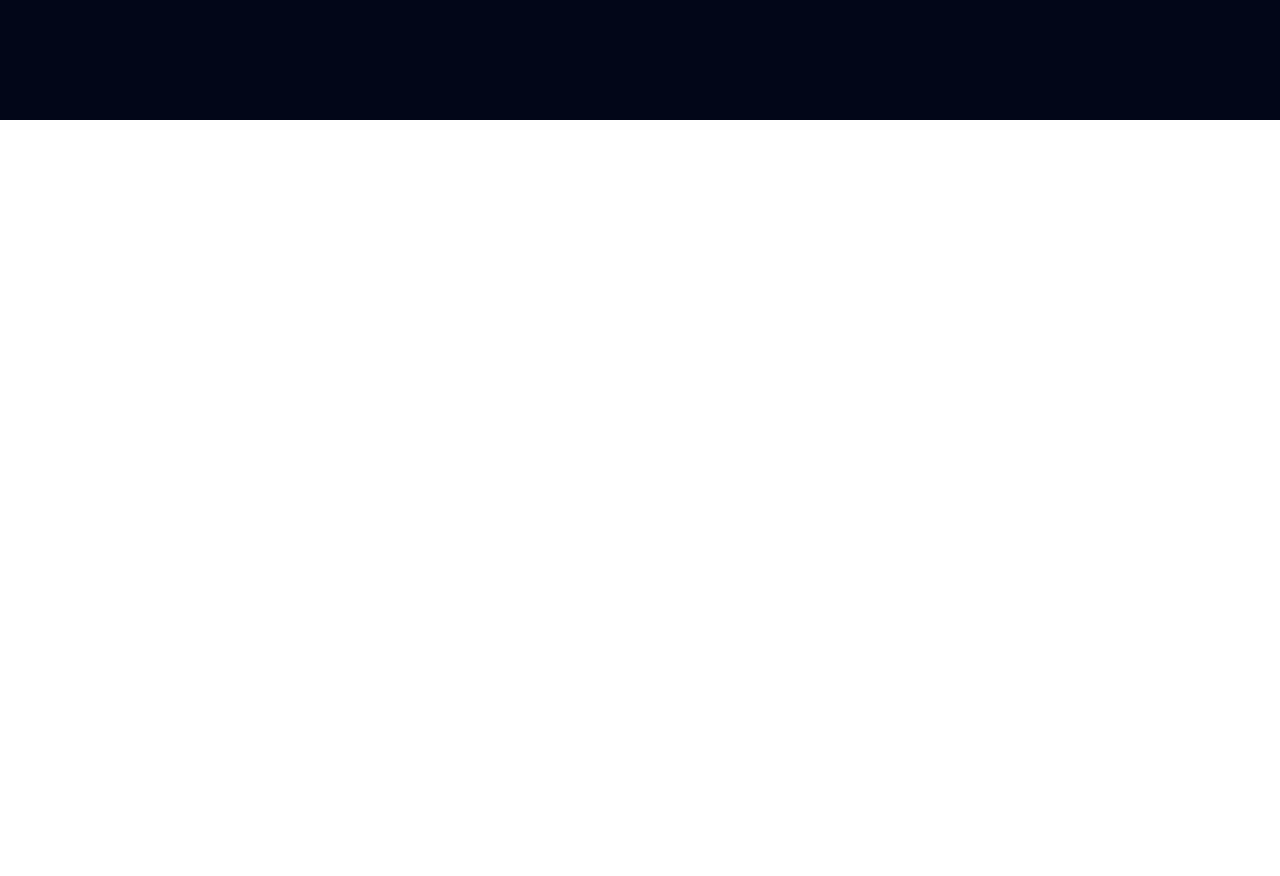
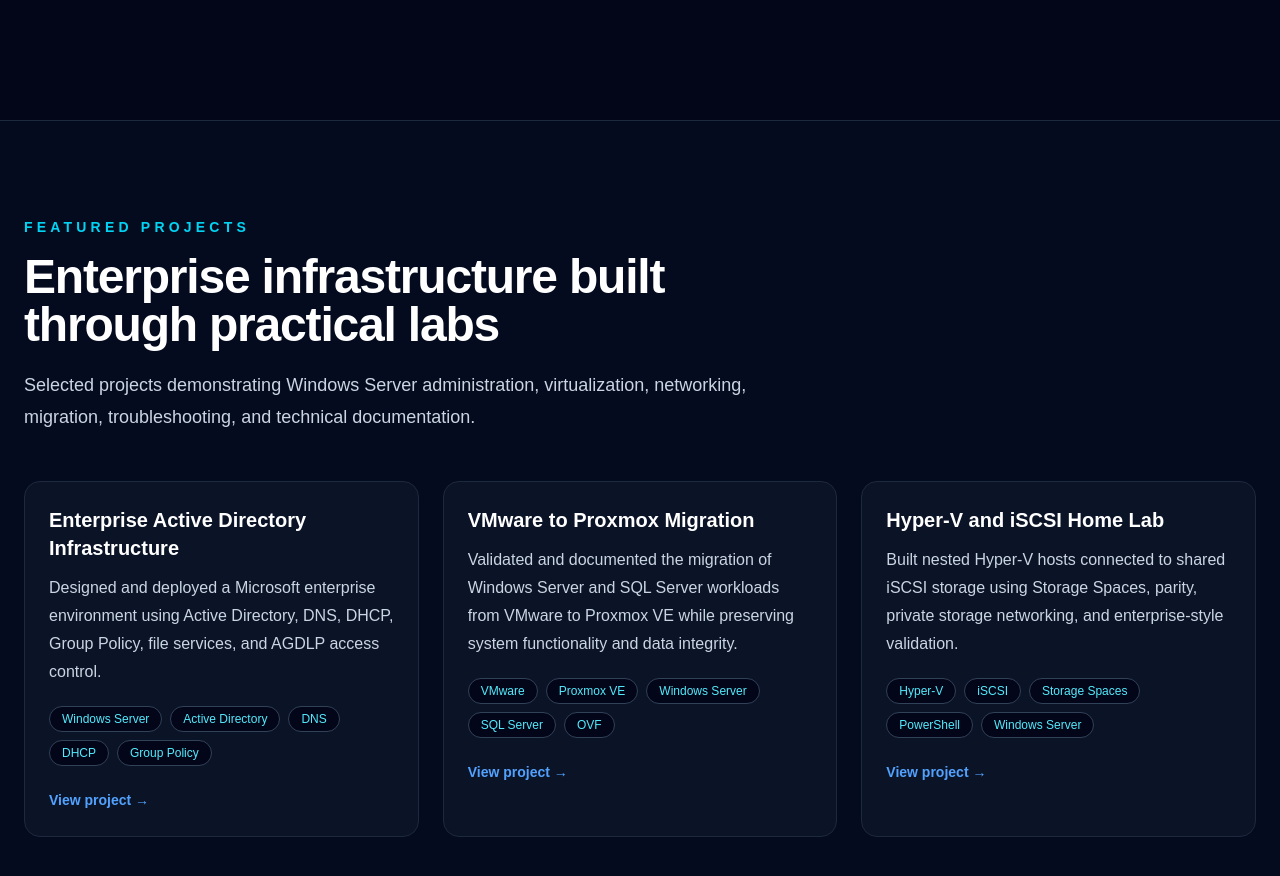
Before and after one commit to Zeyad-Admin/zeyadlabs, a Next.js app: page / in a window 1280 px wide. Shown: the part 680-1556 px from the top of the page. Before the commit the page ends 800 px from the top, so only its background shows below. Built offline with nearby package versions, Linux system fonts and the light colour scheme.

Commit message:
feat: add featured projects section

```diff
--- a/src/app/page.tsx
+++ b/src/app/page.tsx
@@ -1,10 +1,12 @@
 import Navbar from "@/components/layout/Navbar";
+import ProjectCard from "@/components/projects/ProjectCard";
 import Button from "@/components/ui/Button";
 
 export default function Home() {
   return (
     <main className="min-h-screen bg-slate-950 text-white">
       <Navbar />
+
       <section className="mx-auto flex min-h-screen max-w-7xl flex-col items-center justify-center px-6 pt-24 text-center">
         <p className="mb-4 text-sm font-semibold uppercase tracking-[0.3em] text-cyan-400">
           Enterprise Infrastructure • Cloud • Networking
@@ -15,17 +17,75 @@
         </h1>
 
         <p className="mt-6 max-w-3xl text-lg leading-8 text-slate-300 md:text-xl">
-          Building enterprise-grade infrastructure solutions with Windows Server,
-          Hyper-V, Azure, Microsoft 365, Networking, Virtualization, and
+          Building enterprise-grade infrastructure solutions with Windows
+          Server, Hyper-V, Azure, Microsoft 365, Networking, Virtualization, and
           Automation.
         </p>
 
         <div className="mt-10 flex flex-col gap-4 sm:flex-row">
           <Button>View Projects</Button>
+          <Button variant="secondary">Download Resume</Button>
+        </div>
+      </section>
 
-          <Button variant="secondary">
-            Download Resume
-          </Button>
+      <section
+        id="projects"
+        className="border-t border-slate-800 bg-slate-900/30 px-6 py-24"
+      >
+        <div className="mx-auto max-w-7xl">
+          <div className="max-w-3xl">
+            <p className="text-sm font-semibold uppercase tracking-[0.3em] text-cyan-400">
+              Featured Projects
+            </p>
+
+            <h2 className="mt-4 text-3xl font-bold tracking-tight text-white md:text-5xl">
+              Enterprise infrastructure built through practical labs
+            </h2>
+
+            <p className="mt-5 text-lg leading-8 text-slate-300">
+              Selected projects demonstrating Windows Server administration,
+              virtualization, networking, migration, troubleshooting, and
+              technical documentation.
+            </p>
+          </div>
+
+          <div className="mt-12 grid gap-6 lg:grid-cols-3">
+            <ProjectCard
+              title="Enterprise Active Directory Infrastructure"
+              description="Designed and deployed a Microsoft enterprise environment using Active Directory, DNS, DHCP, Group Policy, file services, and AGDLP access control."
+              technologies={[
+                "Windows Server",
+                "Active Directory",
+                "DNS",
+                "DHCP",
+                "Group Policy",
+              ]}
+            />
+
+            <ProjectCard
+              title="VMware to Proxmox Migration"
+              description="Validated and documented the migration of Windows Server and SQL Server workloads from VMware to Proxmox VE while preserving system functionality and data integrity."
+              technologies={[
+                "VMware",
+                "Proxmox VE",
+                "Windows Server",
+                "SQL Server",
+                "OVF",
+              ]}
+            />
+
+            <ProjectCard
+              title="Hyper-V and iSCSI Home Lab"
+              description="Built nested Hyper-V hosts connected to shared iSCSI storage using Storage Spaces, parity, private storage networking, and enterprise-style validation."
+              technologies={[
+                "Hyper-V",
+                "iSCSI",
+                "Storage Spaces",
+                "PowerShell",
+                "Windows Server",
+              ]}
+            />
+          </div>
         </div>
       </section>
     </main>
--- /dev/null
+++ b/src/components/projects/ProjectCard.tsx
@@ -0,0 +1,37 @@
+type ProjectCardProps = {
+  title: string;
+  description: string;
+  technologies: string[];
+};
+
+export default function ProjectCard({
+  title,
+  description,
+  technologies,
+}: ProjectCardProps) {
+  return (
+    <article className="rounded-2xl border border-slate-800 bg-slate-900/70 p-6 transition hover:-translate-y-1 hover:border-cyan-400/50">
+      <h3 className="text-xl font-bold text-white">{title}</h3>
+
+      <p className="mt-3 leading-7 text-slate-300">{description}</p>
+
+      <div className="mt-5 flex flex-wrap gap-2">
+        {technologies.map((technology) => (
+          <span
+            key={technology}
+            className="rounded-full border border-slate-700 bg-slate-950 px-3 py-1 text-xs font-medium text-cyan-300"
+          >
+            {technology}
+          </span>
+        ))}
+      </div>
+
+      <a
+        href="#"
+        className="mt-6 inline-flex text-sm font-semibold text-blue-400 transition hover:text-cyan-400"
+      >
+        View project →
+      </a>
+    </article>
+  );
+}
```
